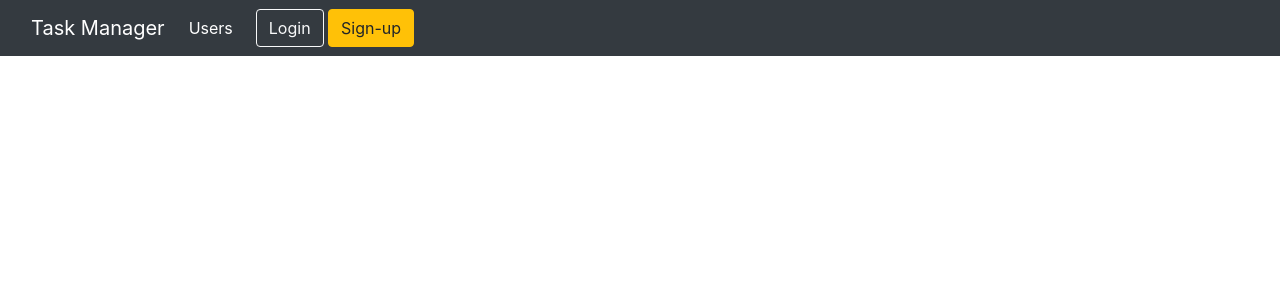
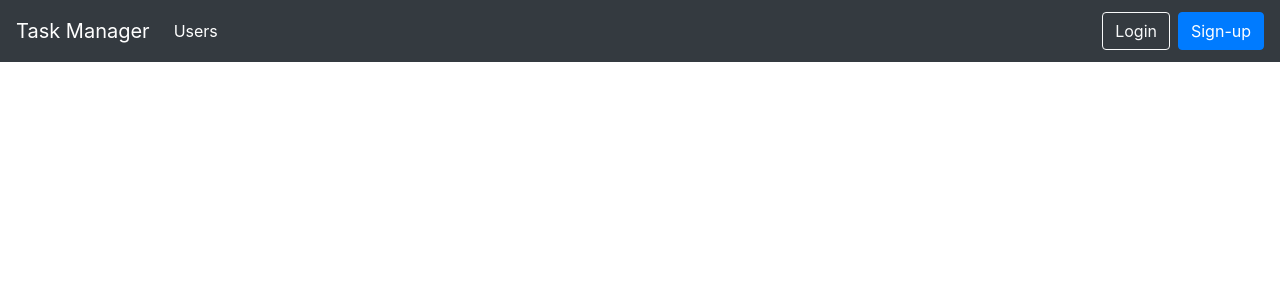
Before and after one commit to algrince/python-project-52, a Django app: page / in a window 1280 px wide. Shown: the top 300 px of the page. Run offline with Django 4.2, Linux system fonts and the light colour scheme; some libraries are stand-ins or nearby versions.

Commit message:
fix navbar margin

```diff
--- a/task_manager/templates/index.html
+++ b/task_manager/templates/index.html
@@ -10,23 +10,27 @@
     <head>
     </head>
     <body>
-        <nav class="navbar navbar-expand-md navbar-dark fixed-top bg-dark">
-            <div class="container-fluid">
-              <a class="navbar-brand" href="#">Task Manager</a>
-              <button class="navbar-toggler" type="button" data-bs-toggle="collapse" data-bs-target="#navbarCollapse" aria-controls="navbarCollapse" aria-expanded="false" aria-label="Toggle navigation">
-                <span class="navbar-toggler-icon"></span>
-              </button>
-              <div class="collapse navbar-collapse" id="navbarCollapse">
-                <ul class="navbar-nav me-auto mb-2 mb-md-0">
+        <nav class="navbar navbar-expand-lg navbar-dark bg-dark mb-3">
+            <a class="navbar-brand" href="/">Task Manager</a>
+            <button class="navbar-toggler collapsed" data-toggle="collapse" data-target="#navbarToggleExternalContent" aria-expanded="false">
+              <span class="navbar-toggler-icon"></span>
+            </button>
+            <div class="navbar-collapse collapse" id="navbarToggleExternalContent" style="">
+              <ul class="navbar-nav mr-auto mb-2 mb-md-0">
+                <li class="nav-item">
+                  <a class="nav-link active" href="#">{% trans 'Users' %}</a>
+                </li>
+
+              </ul>
+              <ul class="navbar-nav">
+
                   <li class="nav-item">
-                    <a class="nav-link active" aria-current="page" href="#">{% trans 'Users' %}</a>
+                    <a href="#" class="btn btn-outline-light ml-2 my-1">{% trans 'Login' %}</a>
                   </li>
-                </ul>
-                <div class="col-md-3 text-end">
-                    <a href="#" class="btn btn-outline-light me-2">{% trans 'Login' %}</a>
-                    <a href="#" class="btn btn-warning">{% trans 'Sign-up' %}</a>
-                </div>
-              </div>
+                  <li class="nav-item">
+                    <a href="#" class="btn btn-primary ml-2 my-1">{% trans 'Sign-up' %}</a>
+                  </li>
+              </ul>
             </div>
           </nav>
     </body>
```
